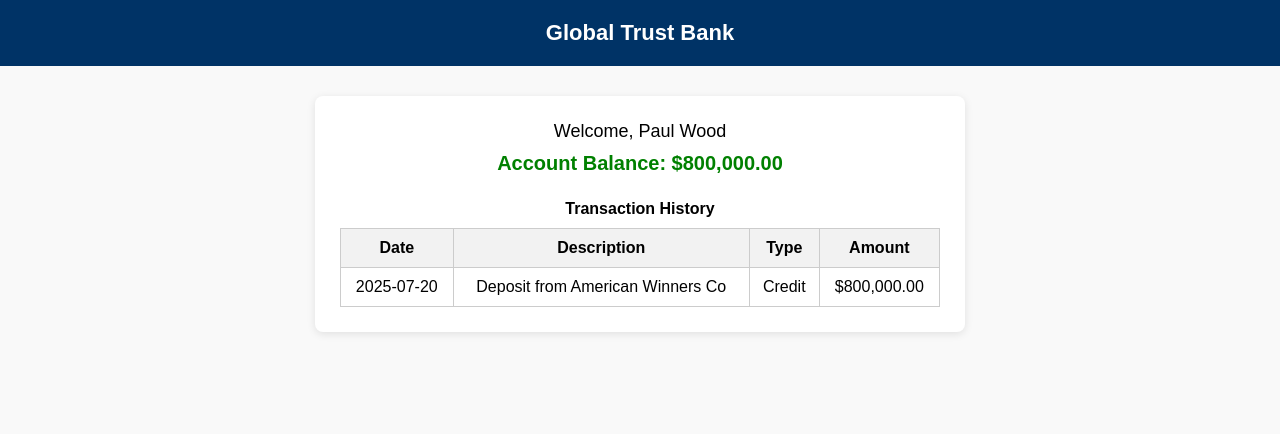
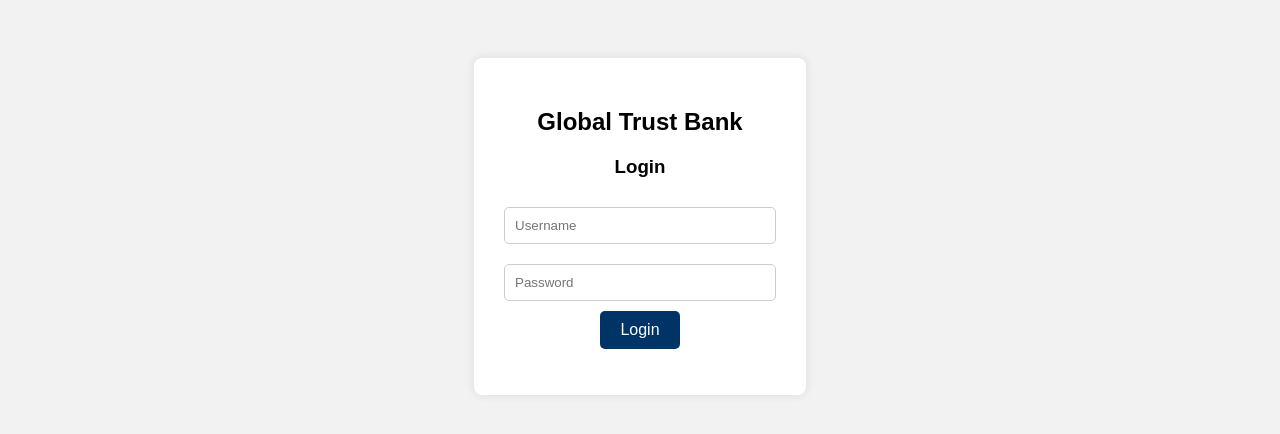
Before and after one commit to Americanbank-source/Winners-bank, a plain HTML site: page index.html in a window 1280 px wide. Drawn offline with Linux system fonts and the light colour scheme.

Commit message:
Add files via upload

```diff
--- a/index.html
+++ b/index.html
@@ -4,98 +4,62 @@
 <head>
   <meta charset="UTF-8" />
   <meta name="viewport" content="width=device-width, initial-scale=1.0"/>
-  <title>Global Trust Bank</title>
+  <title>Login - Global Trust Bank</title>
   <style>
     body {
       font-family: Arial, sans-serif;
-      background-color: #f9f9f9;
-      margin: 0;
-      padding: 0;
+      background-color: #f2f2f2;
+      text-align: center;
+      padding: 50px;
     }
-    header {
+    .login-container {
+      background: white;
+      padding: 30px;
+      border-radius: 8px;
+      display: inline-block;
+      box-shadow: 0 0 10px rgba(0,0,0,0.1);
+    }
+    input[type="text"], input[type="password"] {
+      padding: 10px;
+      margin: 10px 0;
+      width: 250px;
+      border: 1px solid #ccc;
+      border-radius: 5px;
+    }
+    button {
+      padding: 10px 20px;
       background-color: #003366;
       color: white;
-      padding: 20px;
-      text-align: center;
-      font-size: 22px;
-      font-weight: bold;
+      border: none;
+      border-radius: 5px;
+      cursor: pointer;
+      font-size: 16px;
     }
-    .container {
-      max-width: 600px;
-      margin: 30px auto;
-      background: white;
-      padding: 25px;
-      border-radius: 8px;
-      box-shadow: 0px 2px 8px rgba(0,0,0,0.1);
-    }
-    .welcome {
-      text-align: center;
-      margin-bottom: 10px;
-      font-size: 18px;
-    }
-    .balance {
-      text-align: center;
-      color: green;
-      font-weight: bold;
-      font-size: 20px;
-      margin-bottom: 25px;
-    }
-    .history-title {
-      text-align: center;
-      font-weight: bold;
-      margin-bottom: 10px;
-    }
-    table {
-      width: 100%;
-      border-collapse: collapse;
-      margin-top: 10px;
-    }
-    table, th, td {
-      border: 1px solid #ccc;
-    }
-    th, td {
-      padding: 10px;
-      text-align: center;
-    }
-    th {
-      background-color: #f2f2f2;
-    }
-    @media (max-width: 600px) {
-      .container {
-        width: 95%;
-        padding: 15px;
-      }
-      th, td {
-        font-size: 14px;
-        padding: 8px;
-      }
+    button:hover {
+      background-color: #002244;
     }
   </style>
 </head>
 <body>
-  <header>Global Trust Bank</header>
-  <div class="container">
-    <div class="welcome">Welcome, Paul Wood</div>
-    <div class="balance">Account Balance: $800,000.00</div>
-    <div class="history-title">Transaction History</div>
-    <table>
-      <thead>
-        <tr>
-          <th>Date</th>
-          <th>Description</th>
-          <th>Type</th>
-          <th>Amount</th>
-        </tr>
-      </thead>
-      <tbody>
-        <tr>
-          <td>2025-07-20</td>
-          <td>Deposit from American Winners Co</td>
-          <td>Credit</td>
-          <td>$800,000.00</td>
-        </tr>
-      </tbody>
-    </table>
+  <div class="login-container">
+    <h2>Global Trust Bank</h2>
+    <h3>Login</h3>
+    <input type="text" id="username" placeholder="Username" /><br />
+    <input type="password" id="password" placeholder="Password" /><br />
+    <button onclick="login()">Login</button>
+    <p id="error" style="color:red;"></p>
   </div>
+
+  <script>
+    function login() {
+      const user = document.getElementById("username").value;
+      const pass = document.getElementById("password").value;
+      if (user === "Paulwood11" && pass === "Paul144") {
+        window.location.href = "index.html";
+      } else {
+        document.getElementById("error").innerText = "Invalid credentials";
+      }
+    }
+  </script>
 </body>
 </html>
```
